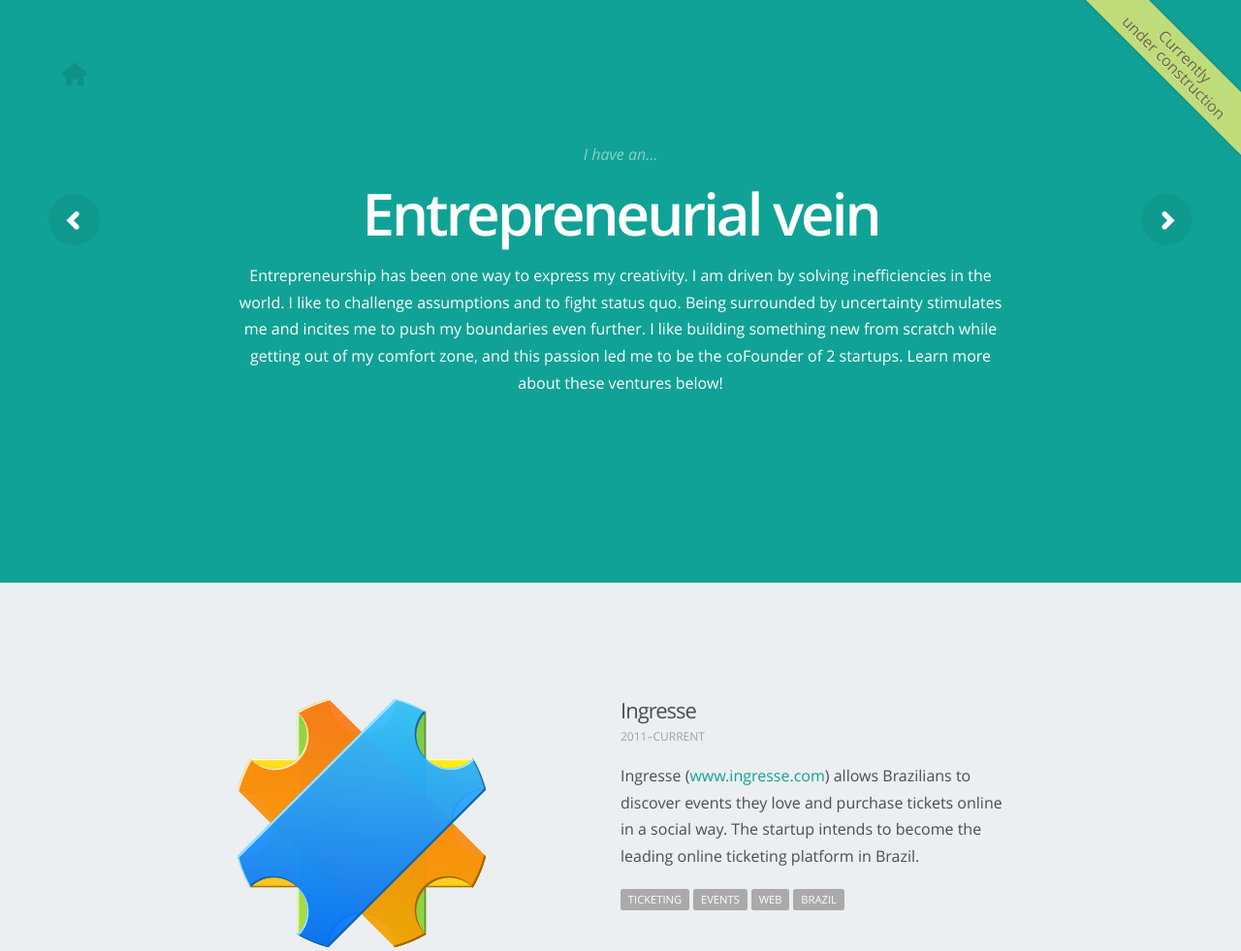
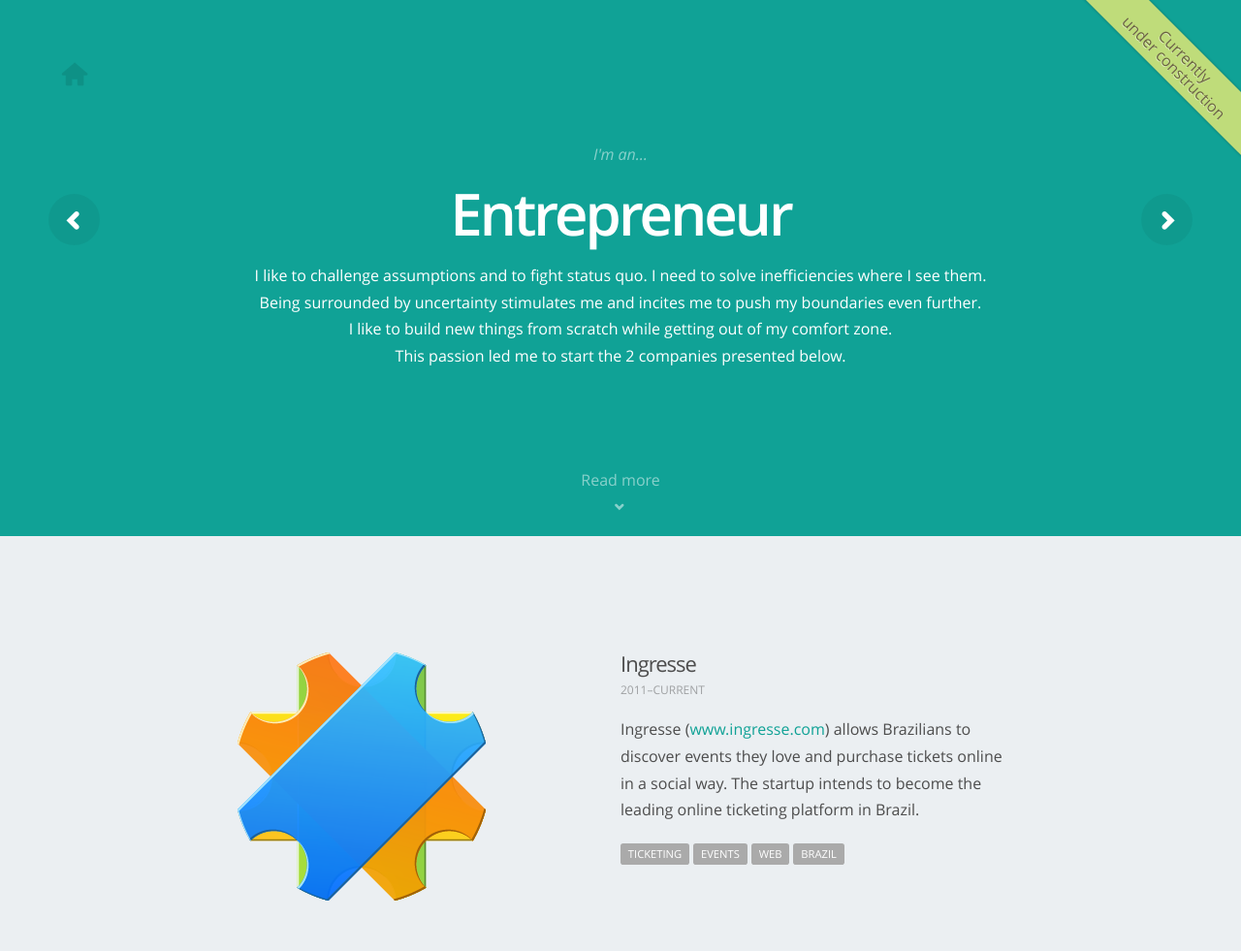
Before and after one commit to i-Robi/i-Robi.github.io, a plain HTML site: page entrepreneur.html in a window 1280 px wide. Shown: the top 981 px of the page at 97% size. Drawn offline with nearby package versions, Linux system fonts and the light colour scheme; files that its build step writes are made by us from their sources; files whose address does not match are found by name.

Commit message:
-Feature text changes + Read more

```diff
--- a/css/main.css
+++ b/css/main.css
@@ -333,6 +333,26 @@ body {
   padding: 90px 0;
 }
 
+.feature .header-container header {
+  padding-bottom: 0;
+}
+
+.header-container .read-more {
+  margin-top: 100px;
+  color: rgba(255, 255, 255, .5);
+}
+
+.header-container .read-more .typcn {
+  display: inline-block;
+  -webkit-transform: rotate(90deg);
+     -moz-transform: rotate(90deg);
+       -o-transform: rotate(90deg);
+      -ms-transform: rotate(90deg);
+          transform: rotate(90deg);
+  width: 20px;
+  margin: auto;
+}
+
 .footer-container footer {
   padding-top: 50px;
 }
@@ -485,7 +505,7 @@ body {
 
 
 .feature .header-container {
-  padding: 40px 0 80px;
+  padding: 40px 0 0;
 }
 
 .project section {
@@ -653,6 +673,7 @@ nav .typcn-home {
   border-top: 8px solid rgba(0,0,0,0.0);
   border-bottom: 13px solid rgba(0,0,0,0.0);
 }
+
 
 
 
--- a/entrepreneur.html
+++ b/entrepreneur.html
@@ -27,9 +27,10 @@
   <div class="header-container color teal">
     <header class="wrapper clearfix align-center">
       <h1 class="hidden">Sébastien Robaszkiewicz</h1>
-      <p class="intro"><em>I have an&hellip;</em></p>
-      <h2>Entrepreneurial vein</h2>
-      <h4>Entrepreneurship has been one way to express my creativity. I am driven by solving inefficiencies in the world. I like to challenge assumptions and to fight status quo. Being surrounded by uncertainty stimulates me and incites me to push my boundaries even further. I like building something new from scratch while getting out of my comfort zone, and this passion led me to be the coFounder of 2 startups. Learn more about these ventures below!</h4>
+      <p class="intro"><em>I'm an&hellip;</em></p>
+      <h2>Entrepreneur</h2>
+      <h4>I like to challenge assumptions and to fight status quo. I need to solve inefficiencies where I see them.</br> Being surrounded by uncertainty stimulates me and incites me to push my boundaries even further.</br>I like to build new things from scratch while getting out of my comfort zone.</br>This passion led me to start the 2 companies presented below.</h4>
+      <p class="read-more">Read more</br><span class="typcn typcn-chevron-right"></span></p>
       <nav class="nav-home">
         <a href="index.html" title="Home" class="typcn typcn-home"></a>
       </nav>
```
Also changed, not shown: artist.html (+17 -16 lines), classpicker.html (+1 -1 lines), creative-technologist.html (+1 -0 lines), flash-teams.html (+1 -1 lines), icebreaker.html (+1 -1 lines), index.html (+1 -1 lines), ingresse.html (+1 -1 lines), mojogroups.html (+1 -1 lines), musicnovices.html (+1 -1 lines), starsandstates.html (+1 -1 lines), student-center.html (+1 -1 lines), youmote.html (+1 -1 lines).
